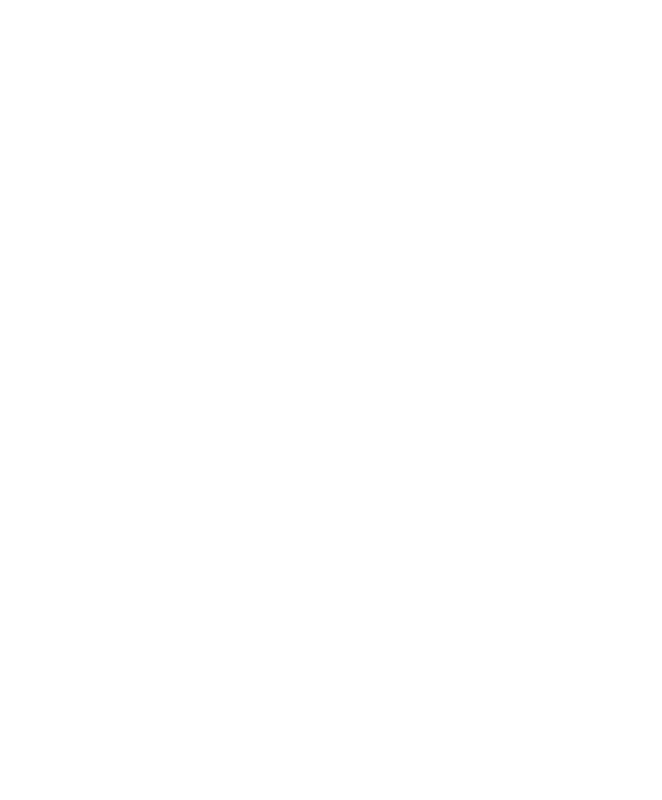
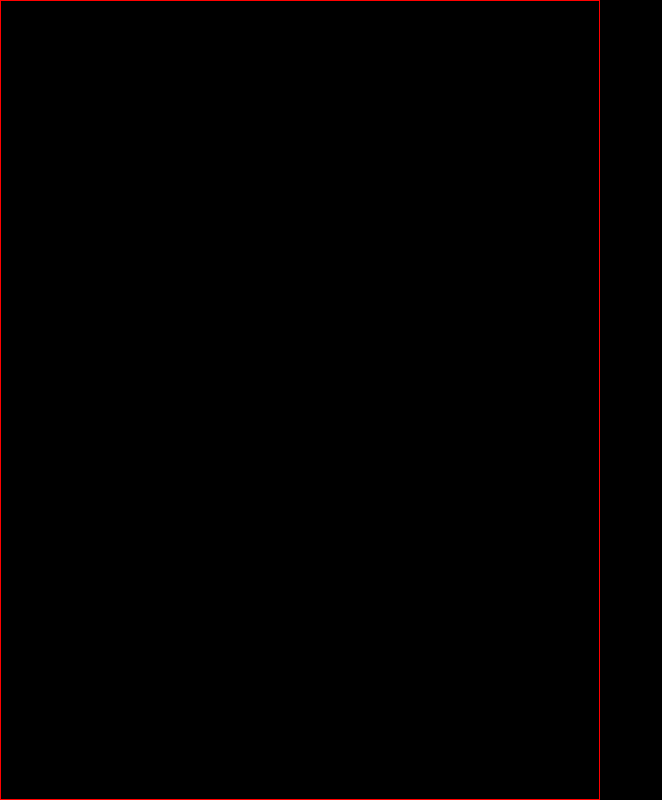
Before and after one commit to hashcy/twitter-clone, a React (Create React App) app in the folder frontend/twitter-frontend/: page /home in a window 1280 px wide. Shown: the whole page, without its empty margins (0-662 px from the left). Built offline with nearby package versions, Linux system fonts and the light colour scheme.

Commit message:
added Home component | made changes in GlobalStyles

```diff
--- a/frontend/twitter-frontend/src/App.js
+++ b/frontend/twitter-frontend/src/App.js
@@ -1,16 +1,17 @@
 import { Route, Switch } from "react-router-dom";
 import styled from "styled-components";
+import { Home } from "./Components";
 import { GlobalStyles } from "./GlobalStyles";
 import { EntryPage } from "./Pages";
 
 function App() {
   return (
     <AppContainer>
-     <GlobalStyles />
-     <Switch>
-      <Route exact path="/" component={EntryPage} />
-
-     </Switch>
+      <GlobalStyles />
+      <Switch>
+        <Route exact path="/" component={EntryPage} />
+        <Route exact path="/home" component={Home} />
+      </Switch>
     </AppContainer>
   );
 }
@@ -19,4 +20,8 @@
 
 /* ---------------------------- STYLED COMPONENTS --------------------------- */
 
-const AppContainer = styled.div``
+const AppContainer = styled.div`
+  background-color: var(--black-shade-1);
+
+  min-height: 100vh;
+`;
--- /dev/null
+++ b/frontend/twitter-frontend/src/Components/Home/Home.component.jsx
@@ -0,0 +1,15 @@
+import styled from "styled-components";
+
+const Home = () => {
+  return <Container>adsadad</Container>;
+};
+
+export default Home;
+
+/* ---------------------------- STYLED COMPONENTS --------------------------- */
+
+const Container = styled.section`
+  max-width: 600px;
+  min-height: 100vh;
+  border: 1px solid red;
+`;
--- a/frontend/twitter-frontend/src/Components/index.js
+++ b/frontend/twitter-frontend/src/Components/index.js
@@ -1,5 +1,4 @@
 import Tweet from "./Tweet/Tweet.component";
+import Home from "./Home/Home.component";
 
-export {
-    Tweet
-}
+export { Tweet, Home };
--- a/frontend/twitter-frontend/src/GlobalStyles.js
+++ b/frontend/twitter-frontend/src/GlobalStyles.js
@@ -10,4 +10,9 @@
     html, body {
 
     }
-`
+
+    :root {
+            --black-shade-1 : #000000;
+
+        }
+`;
```
Also changed, not shown: frontend/twitter-frontend/src/Pages/EntryPage/EntryPage.component.jsx (+3 -8 lines). Lines whose indentation alone changed are shown as unchanged.
